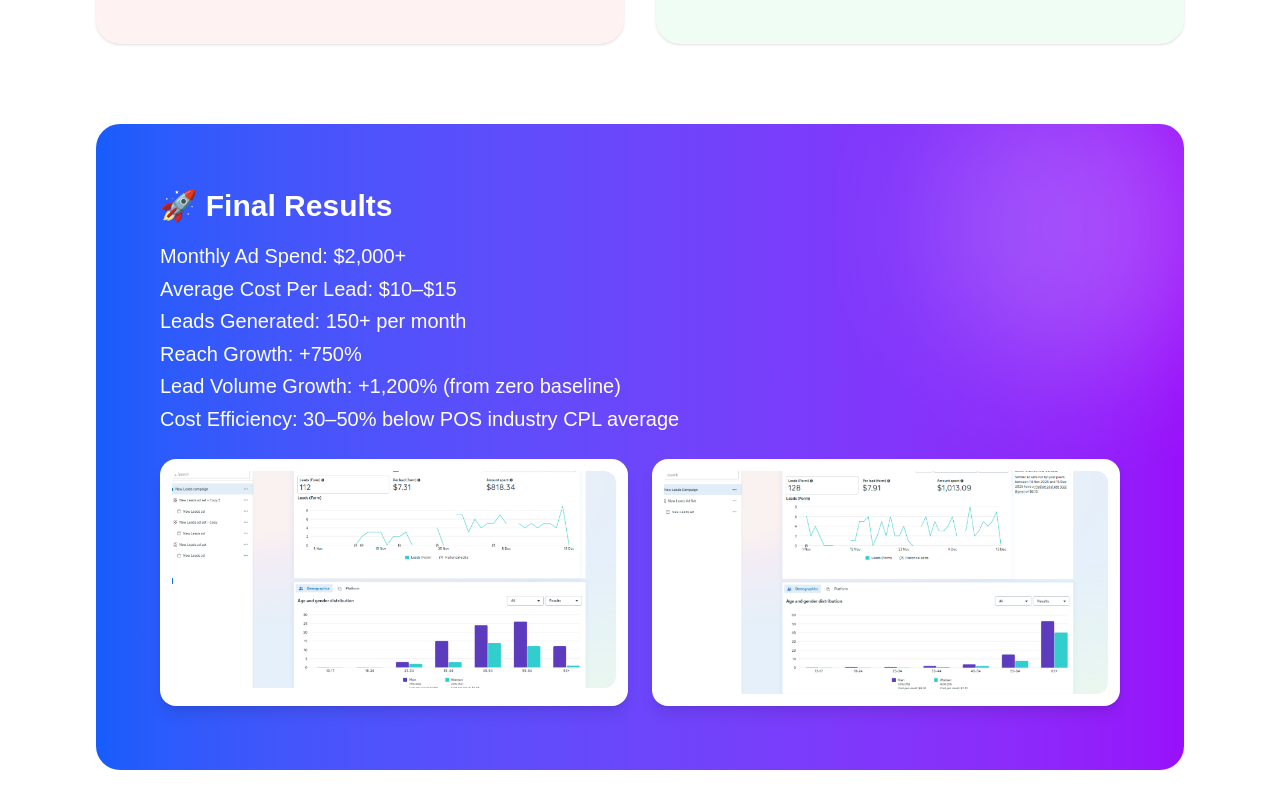
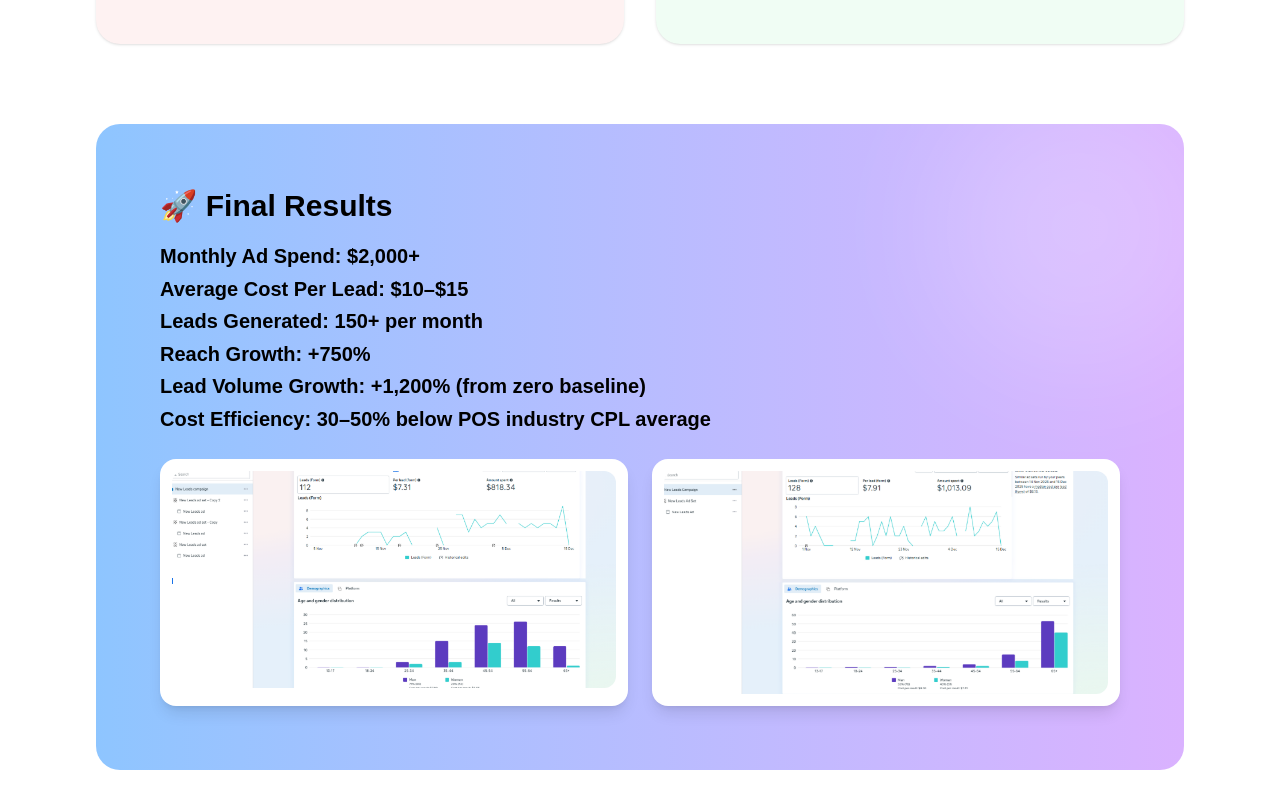
Before and after one commit to smabdullah958/humexaadnestPortfolio, a Next.js app: page /CaseStudy/POS in a window 1280 px wide. Shown: the part 2160-2962 px from the top of the page. Built offline with nearby package versions, Linux system fonts and the light colour scheme.

Commit message:
change some color of a text and also do some changes

```diff
--- a/Components/About.jsx
+++ b/Components/About.jsx
@@ -8,11 +8,11 @@ const About = () => {
       className="bg-gray-100 px-6 lg:px-12 py-10 md:py-16 grid grid-cols-1 md:grid-cols-2  gap-10">
       <div className="order-1 md:order-2 space-y-5 text-gray-700 flex flex-col justify-center">
         <h2 className="text-3xl lg:text-4xl font-bold text-gray-900 ">
-          About Humexaadnest
+          About <span className='text-purple-700'>HUMEXA ADNEST</span>
         </h2>
 
         <p className="text-lg leading-relaxed text-justify">
-          Led by <span className="font-semibold text-blue-700">Humaira</span> — a Meta Ads &
+          Led by <span className="font-semibold text-purple-700">Humaira</span> — a Meta Ads &
           Performance Marketing specialist with 3+ years of experience helping US brands grow
           through precision targeting and psychology-driven campaigns.
         </p>
--- a/Components/HomePage.jsx
+++ b/Components/HomePage.jsx
@@ -14,7 +14,7 @@ const HomePage=()=>{
       <div className="relative z-10 container px-10 text-left text-gray-800 font-extrabold">
         <div className="max-w-xl sm:mt-10">
           <h1 className="text-xl sm:text-3xl 2xl:text-4xl font-bold md:pl-10 my-3 mt-5 mb-20 sm:mb-10  ">
-              Humexa.Adnest — Lead Generation & Digital Growth Experts
+              <span className='text-purple-700'>HUMEXA ADNEST</span> — Lead Generation & Digital Growth Experts
           </h1>
           <p  className="text-sm lg:text-lg 2xl:text-xl mb-10 text-gray-800  md:ml-10 leading-relaxed  text-left md:w-[40vw]  2xl:w-[20vw] font-semibold">
           Helping Home Services, POS SaaS, Law Firms & Property Management Companies Generate High-Quality Leads with Proven Meta Ads Strategies. Achieve Low Cost-Per-Lead ($10–$20) and Maximize Revenue ($50k+ Monthly Potential) with 3+ Years of Targeted US Campaign Experience.
--- a/app/CaseStudy/[slug]/page.jsx
+++ b/app/CaseStudy/[slug]/page.jsx
@@ -118,18 +118,18 @@ const Page = ({ params }) => {
   </section>
 
   {/* Final Result */}
-  <section className="relative bg-linear-to-r from-blue-600 to-purple-600 rounded-3xl p-10 md:p-16 text-white overflow-hidden">
+  <section className="relative bg-linear-to-r from-blue-300 to-purple-300 rounded-3xl p-10 md:p-16 text-white overflow-hidden">
 
     {/* Glow */}
     <div className="absolute -top-10 -right-10 w-72 h-72 bg-white/20 rounded-full blur-3xl"></div>
 
-    <h2 className="relative text-2xl md:text-3xl font-extrabold mb-4">
+    <h2 className="relative text-2xl md:text-3xl font-extrabold mb-4 text-black">
       🚀 Final Results
     </h2>
 
     <p
     dangerouslySetInnerHTML={{ __html: caseStudy.result }}
-    className="relative text-lg md:text-xl leading-relaxed"/>
+    className="relative text-lg font-bold text-black md:text-xl leading-relaxed"/>
 
   {caseStudy.resultImage && (
     <div className="relative grid grid-cols-1 sm:grid-cols-2 gap-6 mt-6">
--- a/app/Services/[slug]/page.jsx
+++ b/app/Services/[slug]/page.jsx
@@ -18,13 +18,13 @@ export default function ServiceDetails({ params }) {
   return (
     <div className="bg-gray-100 py-16 ">
       {/* Premium Title */}
-      <h1 className="text-center text-4xl font-extrabold text-gray-900 bg-clip-text pt-10 xl:pt-14 2xl:pt-40">
+      <h1 className="text-center text-4xl font-extrabold text-purple-700 bg-clip-text pt-10 xl:pt-14 2xl:pt-40">
         {service.name}
       </h1>
 
       {/* Short + Image Section */}
+        {/* Short Description */}
       <div className="flex flex-col md:flex-row items-center justify-around mt-12 pr-5 md:px-6 gap-x-10">
-        {/* Short Description */}
         <div className="md:w-1/2 text-lg text-gray-700 leading-relaxed xl:w-[50%] 2xl:w-[30%] pl-10 2xl:text-xl whitespace-pre-line text-justify" >
           {service.short}
         </div>
@@ -75,7 +75,7 @@ export default function ServiceDetails({ params }) {
                   .filter((item) => item.trim() !== "")
                   .map((point, idx) => (
                     <li key={idx} className="flex items-start gap-3">
-                      <FaCheckCircle className="text-purple-500 mt-1" />
+                      <FaCheckCircle className="text-purple-500 mt-1 text-lg sm:text-xl" />
                       {point.trim()}
                     </li>
                   ))}
```
